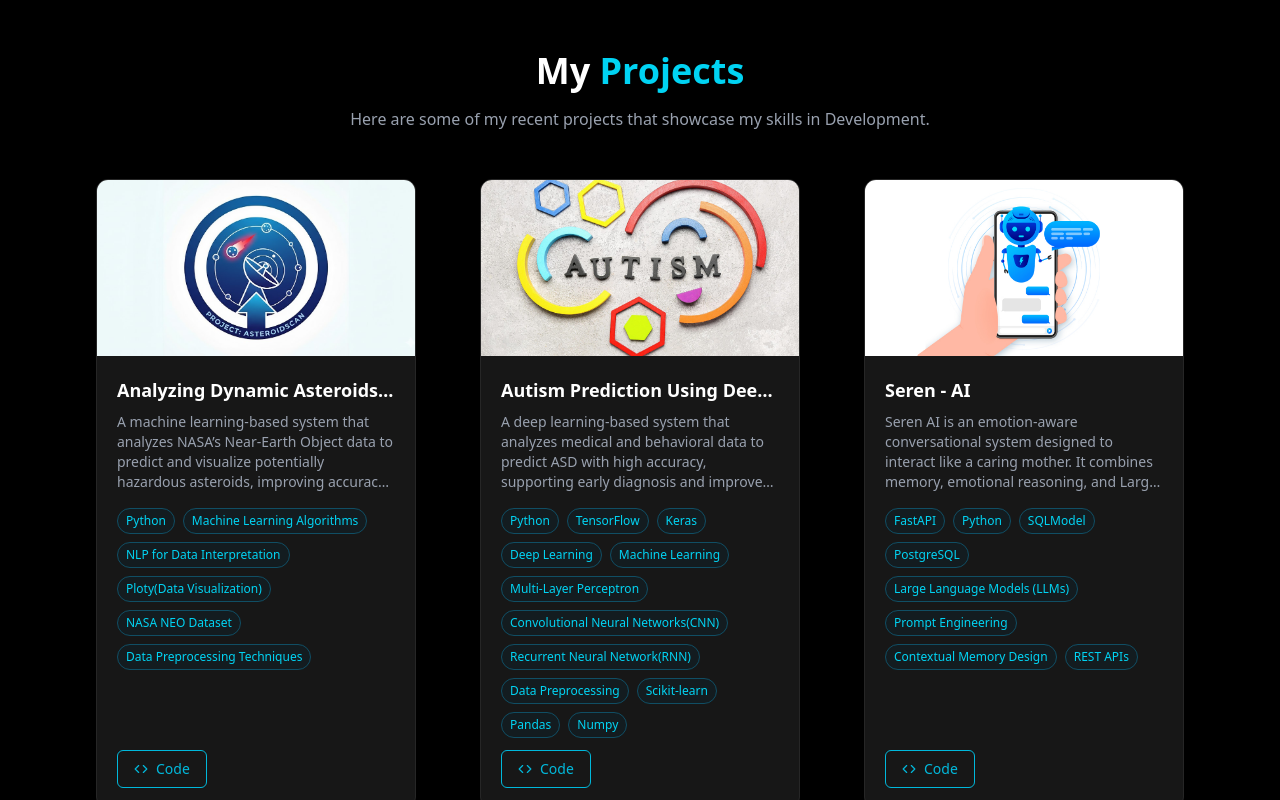
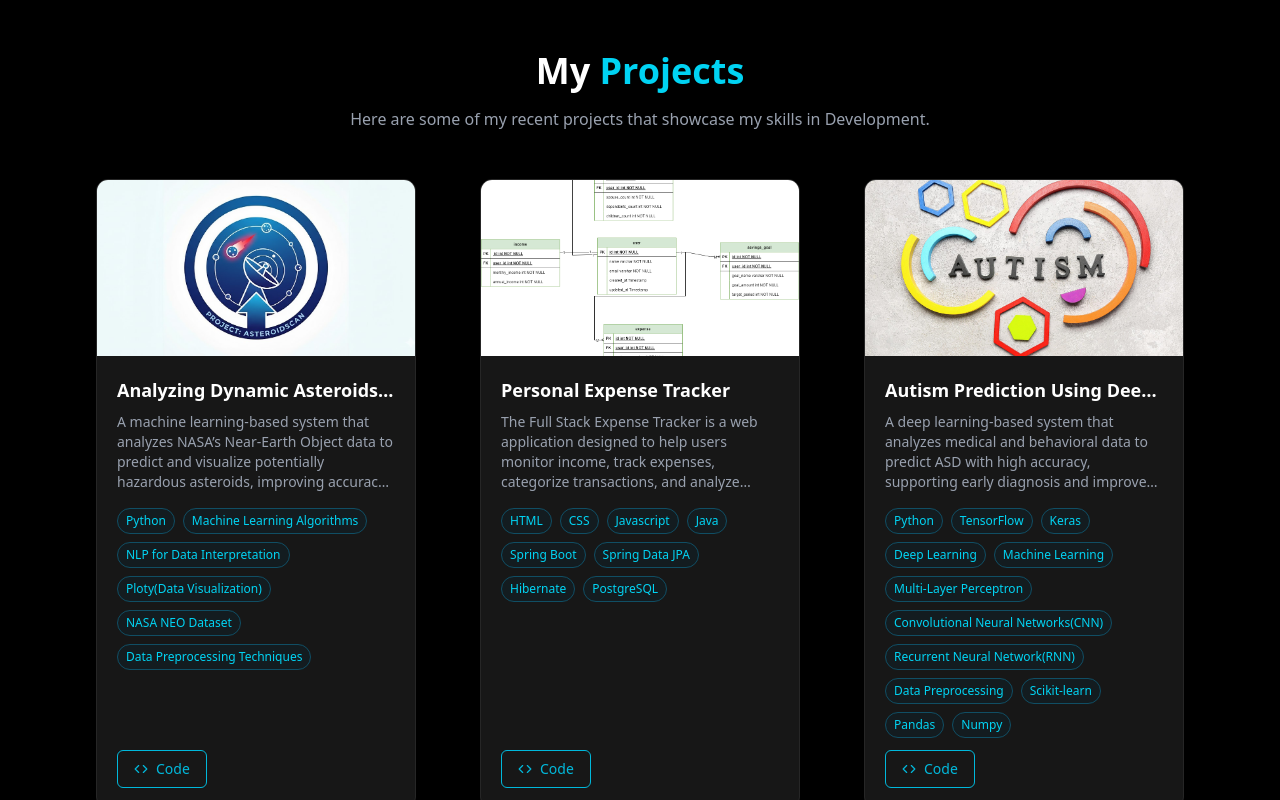
Before and after one commit to boshini31/My-portfolio, a React (Vite) app: page / in a window 1280 px wide. Shown: the part 2000-2800 px from the top of the page. Built offline with nearby package versions, Linux system fonts and the light colour scheme.

Commit message:
Resume update

```diff
--- a/src/components/Projects.jsx
+++ b/src/components/Projects.jsx
@@ -3,7 +3,7 @@ import { ExternalLink, Code } from "lucide-react";
 import Asetroids from "../assets/Asetroids.jpg";
 import Autism from "../assets/Autism.jpg";
 import Chatbot from "../assets/Chatbot.jpg";
-
+import ExpenseTracker from "../assets/ExpenseTracker.png";
 const projects = [
   {
     title: "Analyzing Dynamic Asteroids and Hazard Visualization",
@@ -13,6 +13,15 @@ const projects = [
     tech: ["Python", "Machine Learning Algorithms", "NLP for Data Interpretation", "Ploty(Data Visualization)","NASA NEO Dataset","Data Preprocessing Techniques"],
     live: null,
     code: "https://github.com/boshini31/-Analyzing-Dynamic-Asteroids-and-Hazard-Visualization",
+  },
+  {
+    title: "Personal Expense Tracker",
+    description:
+     "The Full Stack Expense Tracker is a web application designed to help users monitor income, track expenses, categorize transactions, and analyze spending patterns in real time. The system provides a clean dashboard experience and persistent data storage, enabling users to make informed financial decisions. Built using a modern full stack architecture, the application integrates a responsive frontend with a RESTful Spring Boot backend and a relational database.",
+    image: ExpenseTracker,
+    tech: ["HTML", "CSS", "Javascript","Java", "Spring Boot", "Spring Data JPA","Hibernate", "PostgreSQL"],
+    live: null,
+    code: "https://github.com/boshini31/PersonalExpenseTracker",
   },
   {
     title: "Autism Prediction Using Deep Learning",
@@ -32,6 +41,7 @@ const projects = [
     live: null,
     code: "https://github.com/boshini31/SerenAI",
   },
+
 
 ];
 
```
Also changed, not shown: src/assets/ExpenseTracker.png (added), 1 other file (tests, documents, lock files or other folders).
